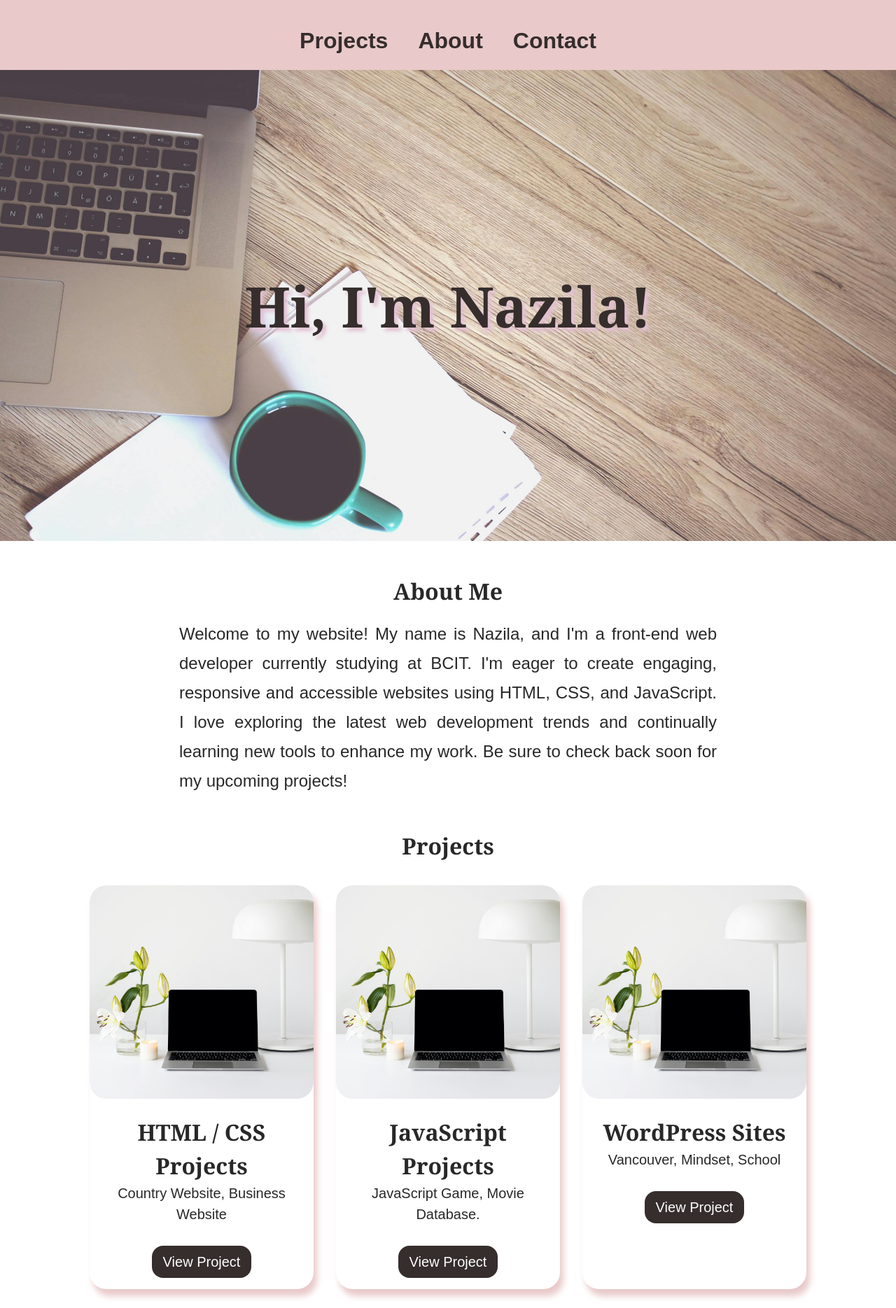
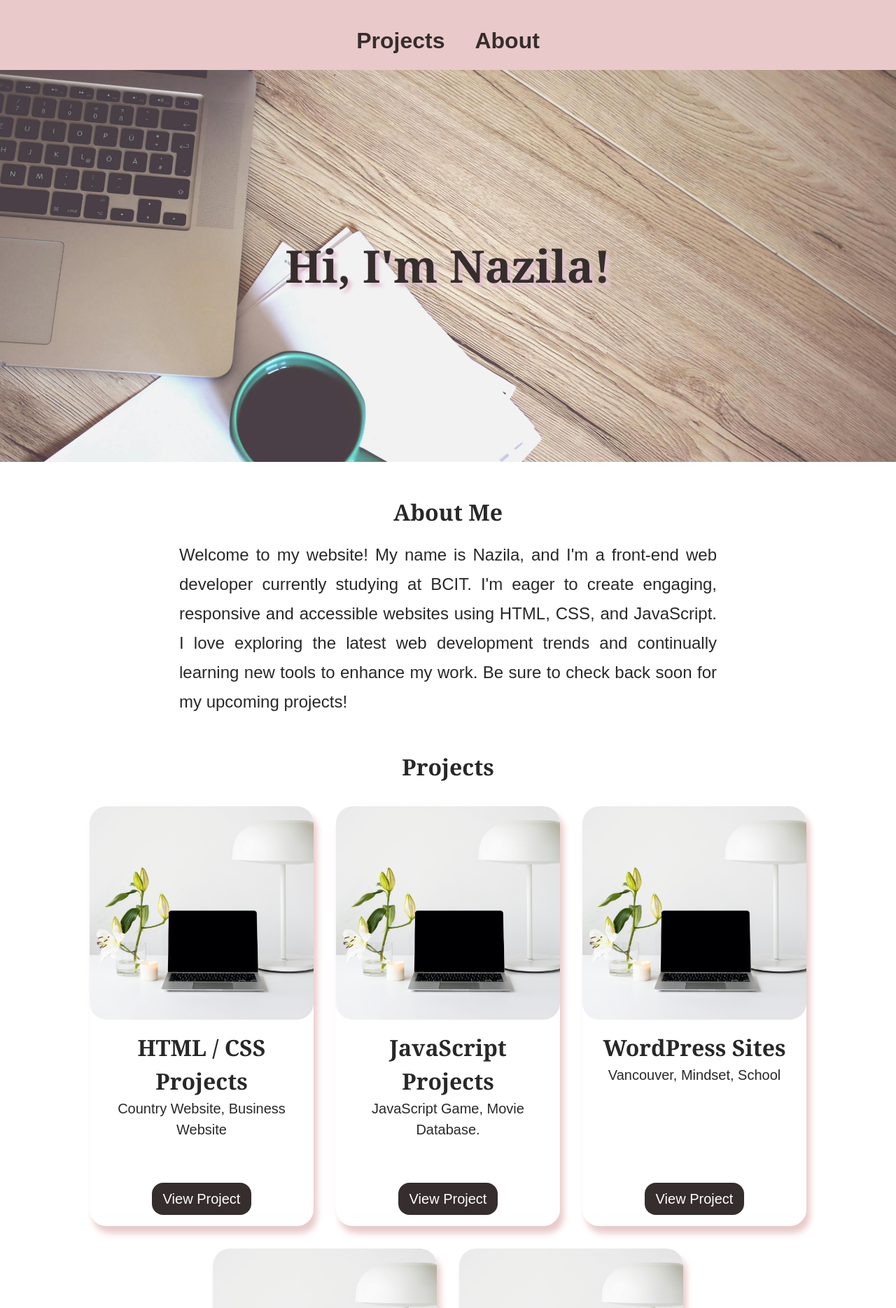
Before and after one commit to Nazila-Shadpour/Landing-Page-Project, a plain HTML site: page index.html in a window 1280 px wide. Shown: the top 1869 px of the page at 70% size. Drawn offline with Linux system fonts and the light colour scheme.

Commit message:
Added styles to make the View project linke align

```diff
--- a/index.html
+++ b/index.html
@@ -17,7 +17,6 @@
                 <ul class="nav-menu" id="header-menu">
                     <li><a href="#projects">Projects</a></li>
                     <li><a href="#about">About</a></li>
-                    <li><a href="#">Contact</a></li>
                 </ul>
             </nav>
         </header>
--- a/styles/styles.css
+++ b/styles/styles.css
@@ -123,15 +123,15 @@ a:active {
 .page-header img {
 	display: block;
 	object-fit: cover;
-	min-height: 25rem;
-
+	min-height: 20rem;
+	max-height: 35rem;
+	width: 100%;
 }
 
 @media (min-width: 50em) {
 	.page-header h1 {
-		font-size: 5rem;
+		font-size: 4rem;
 	}
-
 }
 
 /* Section About-------------------------------------------*/
@@ -171,6 +171,9 @@ a:active {
 	box-shadow: 5px 10px 10px #e9c9c9;
 	border-radius: 1.5rem;
 	overflow: hidden; /*for rounding the aricles*/
+	display: flex;
+    flex-direction: column;
+	height: 600px;
 }
 
 .project img {
@@ -180,6 +183,10 @@ a:active {
 .project-text {
 	padding: 1rem;
 	text-align: center;
+	display: flex;
+    flex-direction: column;
+    justify-content: space-between;
+    flex-grow: 1
 }
 
 .project-name {
@@ -189,6 +196,7 @@ a:active {
 
 .project-description {
 	font-size: 1.25rem;
+	flex-grow: 1;
 }
 
 .projects-title {
@@ -203,6 +211,7 @@ a.project-link {
 	color: #fff;
 	text-decoration: none;
 	border-radius: 1rem;
+	margin: auto;
 }
 
 a.project-link:hover,
```
Also changed, not shown: 1 other file.
